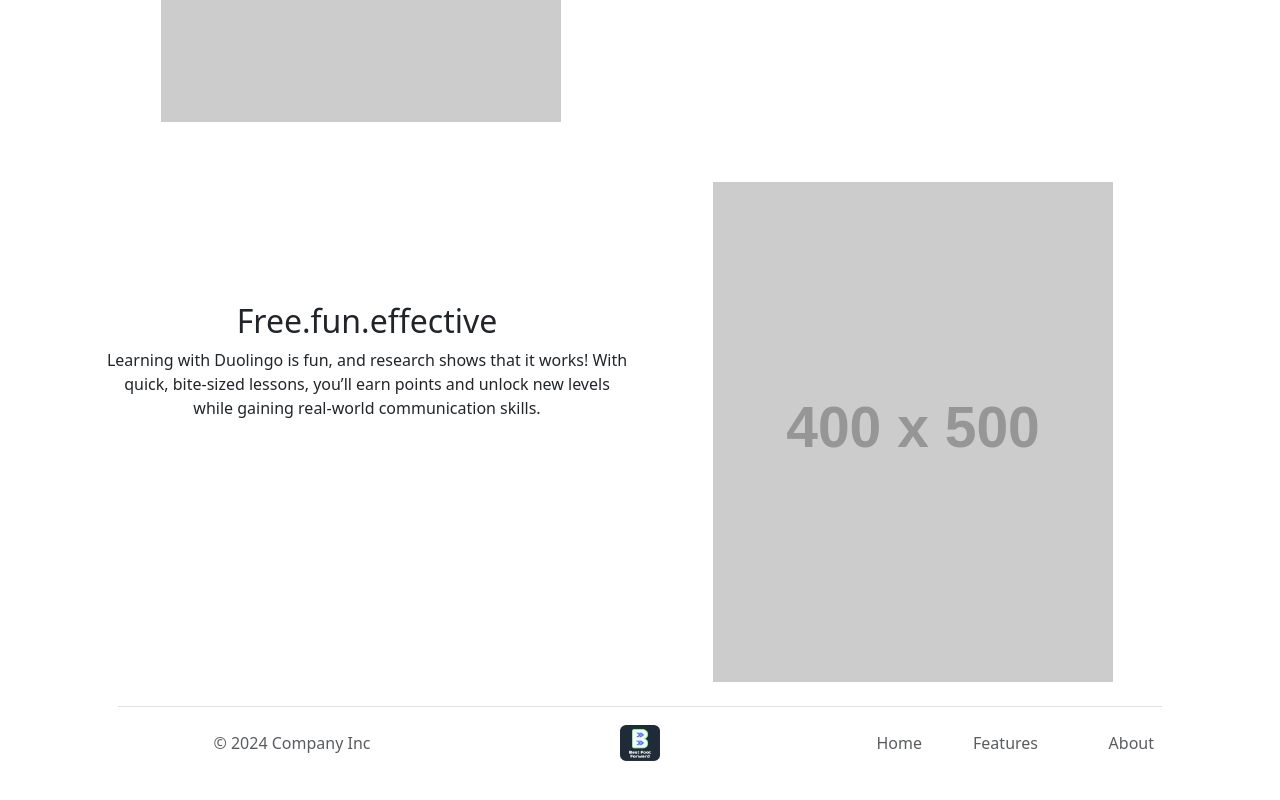
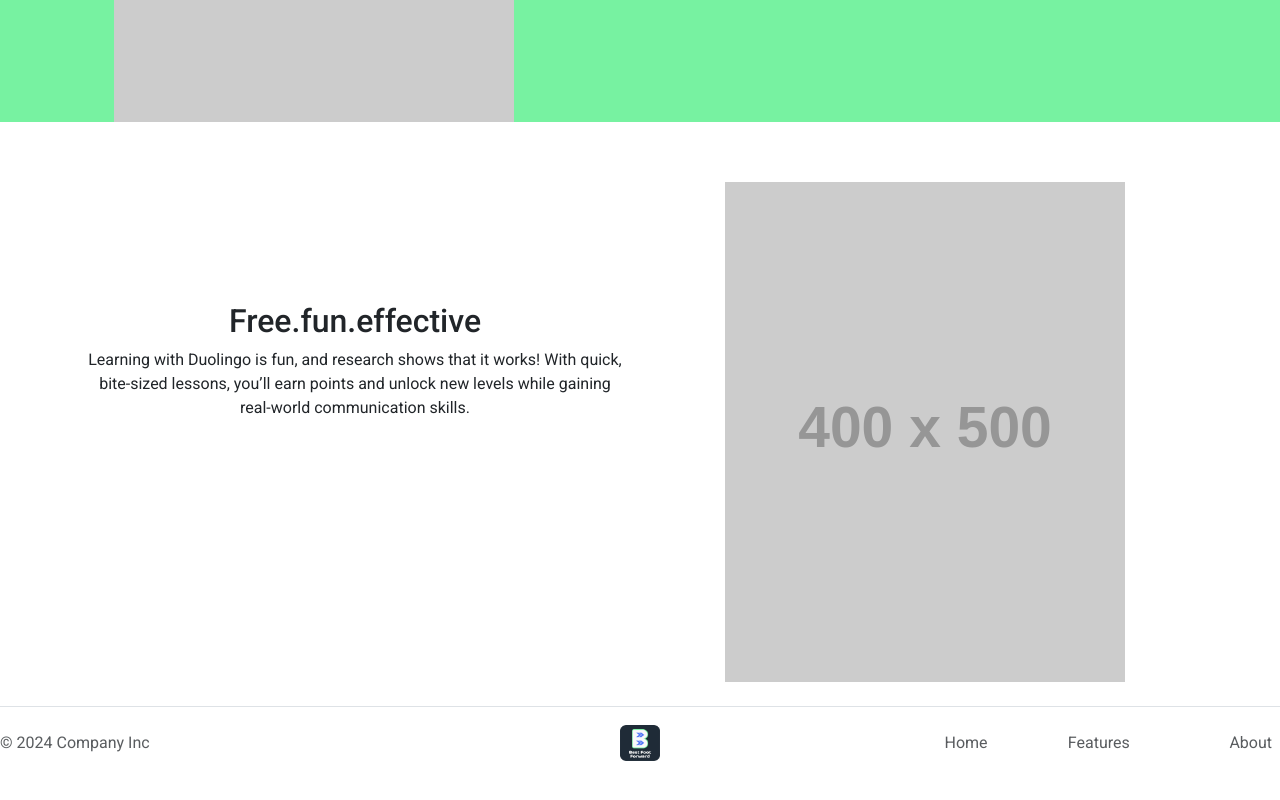
Before and after one commit to elainefmartinez/BestFootForward, a plain HTML site: page index.html in a window 1280 px wide. Shown: the part 1068-1868 px from the top of the page. Drawn offline with nearby package versions, Linux system fonts and the light colour scheme; placeholder pictures from the web are drawn by us.

Commit message:
updated styling

```diff
--- a/css/style.css
+++ b/css/style.css
@@ -1,3 +1,6 @@
+*{
+    font-family: Roboto !important;
+}
 .navbar {
     align-items: center;
     display: flex;
@@ -23,6 +26,10 @@ h2{
 
 }
 
+.feature-two{
+    background-color: #77F2A1 !important;
+}
+
 footer{
     padding-top: 600px;
 }
--- a/index.html
+++ b/index.html
@@ -4,6 +4,9 @@
     <meta charset="utf-8">
     <meta name="viewport" content="width=device-width, initial-scale=1">
     <link href="https://cdn.jsdelivr.net/npm/bootstrap@5.3.3/dist/css/bootstrap.min.css" rel="stylesheet" integrity="sha384-QWTKZyjpPEjISv5WaRU9OFeRpok6YctnYmDr5pNlyT2bRjXh0JMhjY6hW+ALEwIH" crossorigin="anonymous">
+    <link rel="preconnect" href="https://fonts.googleapis.com">
+    <link rel="preconnect" href="https://fonts.gstatic.com" crossorigin>
+     <link href="https://fonts.googleapis.com/css2?family=Roboto:ital,wght@0,100;0,300;0,400;0,500;0,700;0,900;1,100;1,300;1,400;1,500;1,700;1,900&display=swap" rel="stylesheet">
     <link rel="stylesheet" href="css/style.css">
     <title>Best Foot Foward - Tagline for our app will go here</title>
     <link rel="icon" href="assets/BFF Logo_1.png" type="image/icon type">
@@ -14,7 +17,7 @@
       <div class="ui-layout-container">
         <nav class="navbar bg-body-tertiary">
             <div class="container-fluid">
-              <a class="navbar-brand" href="#">
+              <a class="navbar-brand">
                 <img src="assets/BFF Logo_1.png" alt="Logo" width="40" height="36" class="d-inline-block align-text-top">
                 Best Foot Forward
                 <!-- <button type="button" class="btn btn-primary d-flex justify-content-right">Primary</button> -->
@@ -39,9 +42,10 @@
           <img src="https://placehold.co/400x500" >
         </div>
     </div>
+    </div>
 
       <!--Feature 2-->
-      <div class="features container text-center">
+    <div class="features feature-two  text-center">
       <div class="row">
         <div class="col">
             <img src="https://placehold.co/400x500" >
@@ -50,6 +54,7 @@
           <div class="col">
             <h2>stay motivated</h2>
             <p>We make it easy to form a habit of language learning with game-like features, fun challenges, and reminders from our friendly mascot, Duo the owl.</p>
+          </div>
      </div>
     </div>
 
@@ -65,6 +70,7 @@
             <img src="https://placehold.co/400x500" >
           </div>
     </div>
+    </div>
 
 
 
@@ -74,7 +80,6 @@
 
     <!--Footer-->
 
-    <div class="container">
       <footer class="d-flex flex-wrap justify-content-between align-items-center py-3 my-4 border-top">
           <p class="col-md-4 mb-0 text-body-secondary">&#169 2024 Company Inc</p>
           <a href="#"class="col-md-4 d-flex align-items-center justify-content-center mb-3 mb-md-0 me-md-auto link-body-emphasis text-decoration-none">
@@ -96,7 +101,6 @@
             </li>
           </ul>
       </footer>
-    </div>
 
 
 
```
Lines whose indentation alone changed are shown as unchanged.
